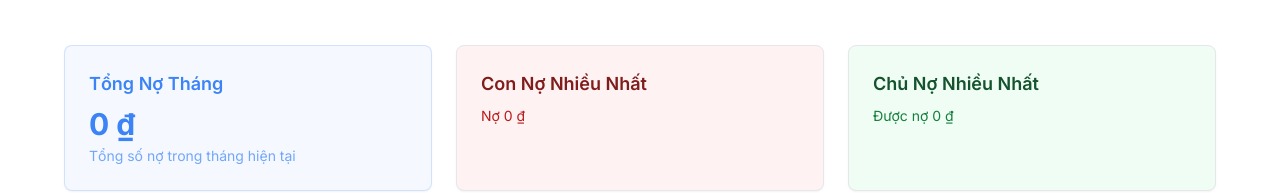
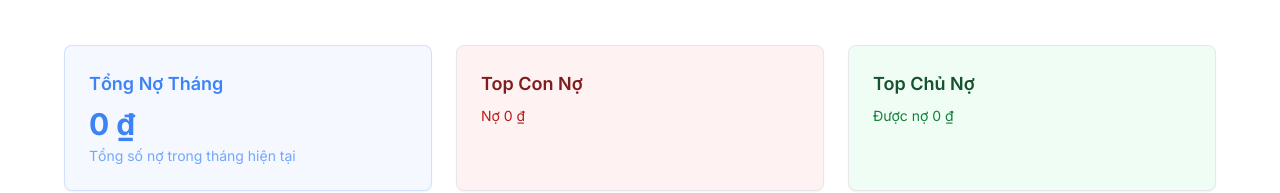
Before and after one commit to picassio/lunch-dept-calculator, a Next.js app: page / in a window 1280 px wide. Shown: the part 224-417 px from the top of the page. Built offline with nearby package versions, Linux system fonts and the light colour scheme; no server answers; the database is empty.

Commit message:
translate menu item labels to Vietnamese; update debtor and creditor headings for better localization

```diff
--- a/app/menu-items/page.tsx
+++ b/app/menu-items/page.tsx
@@ -245,7 +245,7 @@ export default function MenuItemsPage() {
                     Processing...
                   </span>
                 ) : (
-                  editingItem ? 'Update Menu Item' : 'Add Menu Item'
+                  editingItem ? 'Update Menu Item' : 'Thêm món'
                 )}
               </button>
               {editingItem && (
--- a/app/page.tsx
+++ b/app/page.tsx
@@ -185,7 +185,7 @@ export default function Home() {
 
           <div className="card bg-red-50 dark:bg-red-900/10">
             <div className="p-6">
-              <h3 className="text-lg font-semibold text-red-900 dark:text-red-400 mb-2">Con Nợ Nhiều Nhất</h3>
+              <h3 className="text-lg font-semibold text-red-900 dark:text-red-400 mb-2">Top Con Nợ</h3>
               <p className="text-3xl font-bold text-red-900 dark:text-red-400">{topDebtor?.userName}</p>
               <p className="text-sm text-red-700 dark:text-red-300 mt-1">
                 Nợ {formatCurrency(topDebtor?.totalOwing || 0)}
@@ -195,7 +195,7 @@ export default function Home() {
 
           <div className="card bg-green-50 dark:bg-green-900/10">
             <div className="p-6">
-              <h3 className="text-lg font-semibold text-green-900 dark:text-green-400 mb-2">Chủ Nợ Nhiều Nhất</h3>
+              <h3 className="text-lg font-semibold text-green-900 dark:text-green-400 mb-2">Top Chủ Nợ</h3>
               <p className="text-3xl font-bold text-green-900 dark:text-green-400">{topCreditor?.userName}</p>
               <p className="text-sm text-green-700 dark:text-green-300 mt-1">
                 Được nợ {formatCurrency(topCreditor?.totalOwed || 0)}
--- a/next.config.ts
+++ b/next.config.ts
@@ -4,10 +4,6 @@ const nextConfig: NextConfig = {
   env: {
     PORT: process.env.PORT || '3000',
     HOST: process.env.HOST || '0.0.0.0'
-  },
-  serverOptions: {
-    port: parseInt(process.env.PORT || '3000', 10),
-    hostname: process.env.HOST || '0.0.0.0'
   }
 };
 
```
